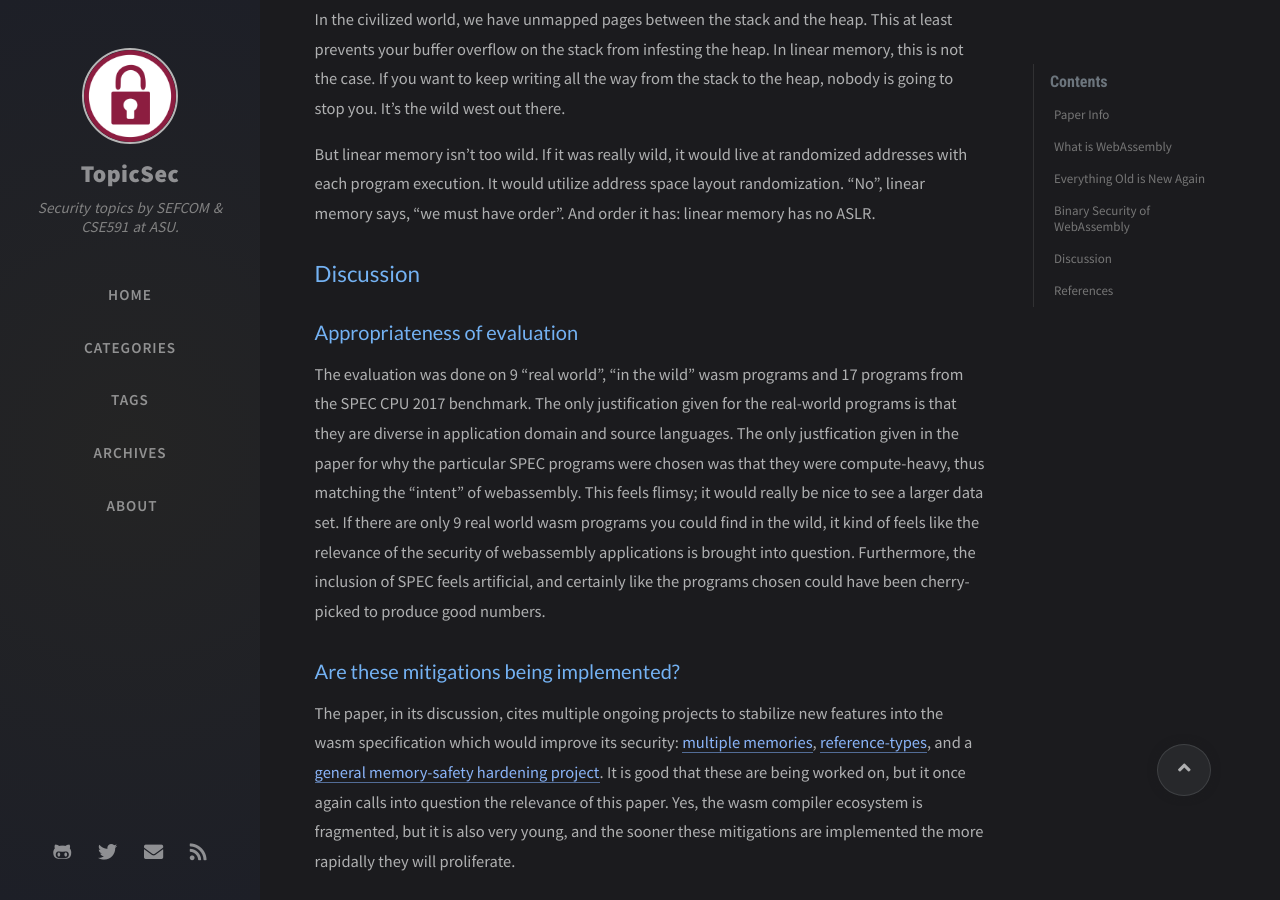
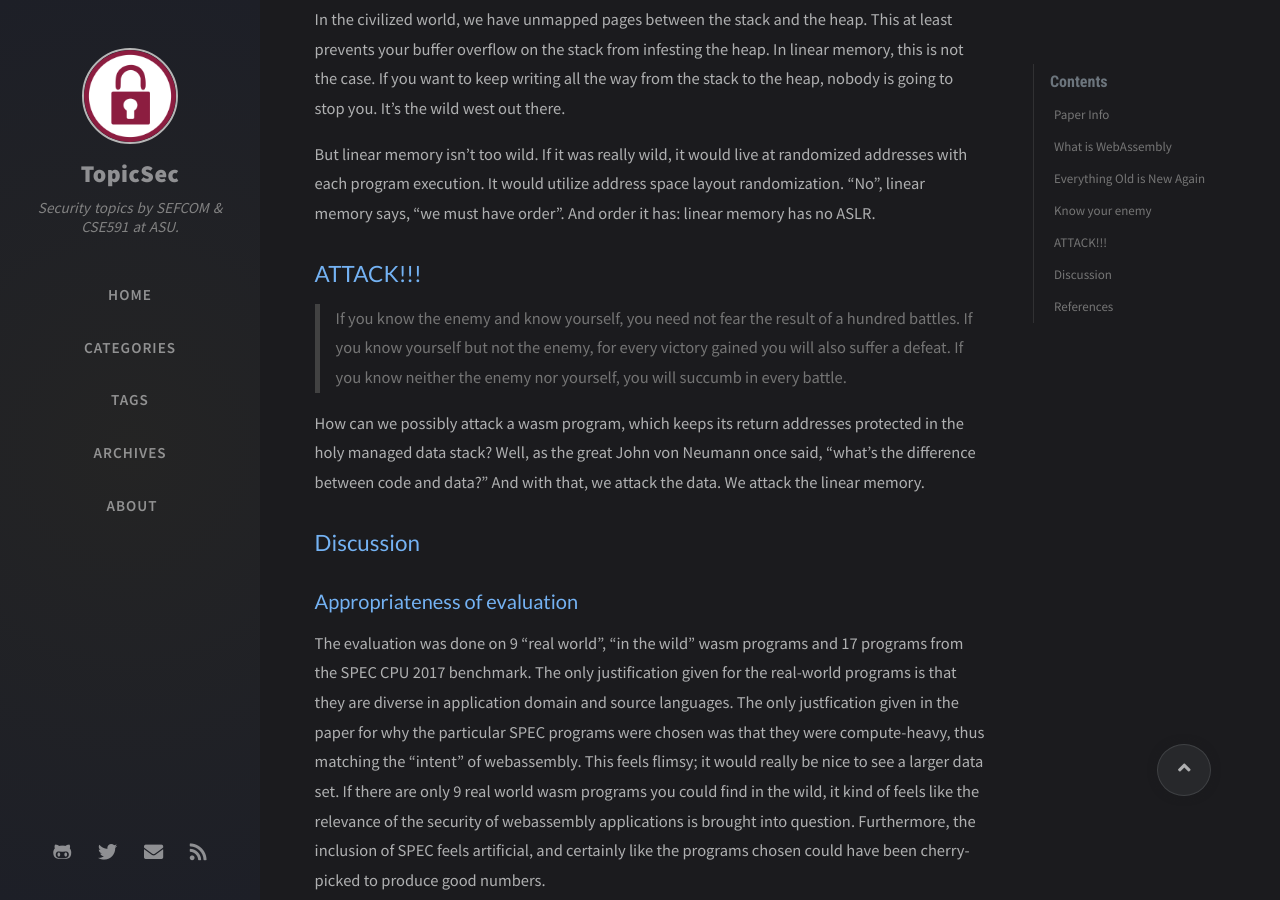
Before and after one commit to TopicSec/topicsec.github.io, a Jekyll site: the page built from _posts/2020-09-16-wasm.md, in a window 1280 px wide and 900 px high, scrolled down 3063 px. Built offline with Jekyll 4.4.1, drawn with Linux system fonts in a browser that asks for light colours; nearby versions of some CDN libraries; comment, search, counter and statistics services are not loaded; some of the changed text lies outside the part shown.

Commit message:
Begin attack

```diff
--- a/_posts/2020-09-16-wasm.md
+++ b/_posts/2020-09-16-wasm.md
@@ -36,8 +36,7 @@ This paper focuses on the latter.
 In other words, let's assume the virtual machine running wasm is safe and isn't going to allow us to suddenly start maliciously interacting with the host machine.
 With that being said, what sorts of chaos can occur within the wasm vm, and what are the security implications?
 
-## Binary Security of WebAssembly
-
+## Know your enemy
 ![](/assets/img/2020-09-16-wasm/figure_1.png)
 
 This diagram gives a good overview of the modern standard security mitigations, and shows that a lot of security progress made over the last several decades have just been wiped away with wasm.
@@ -116,6 +115,14 @@ It would utilize address space layout randomization.
 "No", linear memory says, "we must have order".
 And order it has: linear memory has no ASLR.
 
+## ATTACK!!!
+
+> If you know the enemy and know yourself, you need not fear the result of a hundred battles. If you know yourself but not the enemy, for every victory gained you will also suffer a defeat. If you know neither the enemy nor yourself, you will succumb in every battle.
+
+How can we possibly attack a wasm program, which keeps its return addresses protected in the holy managed data stack?
+Well, as the great John von Neumann once said, "what's the difference between code and data?"
+And with that, we attack the data.
+We attack the linear memory.
 
 ## Discussion
 
```
